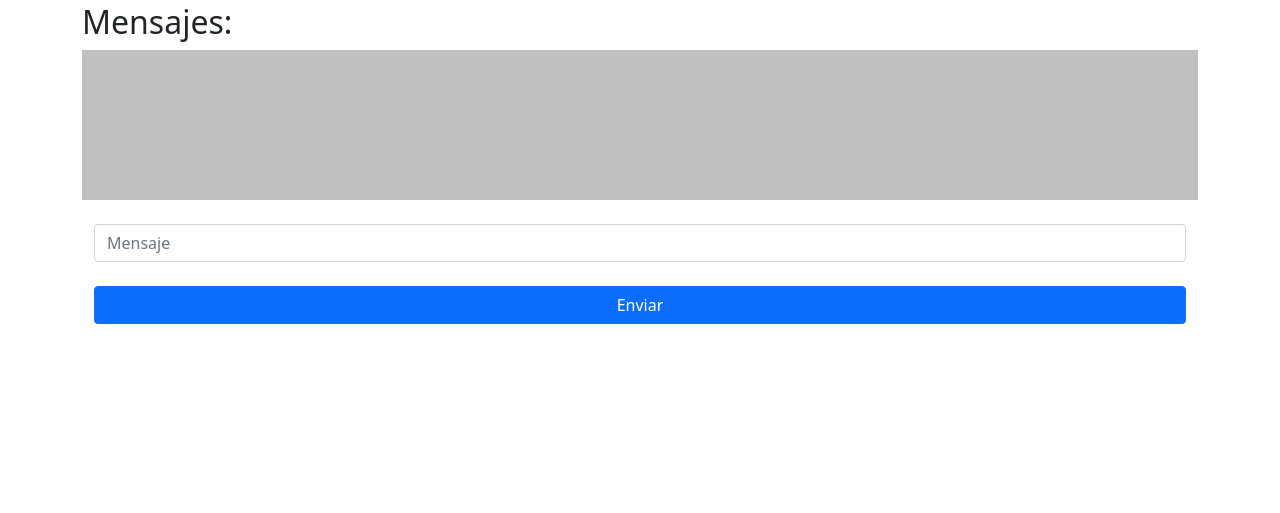
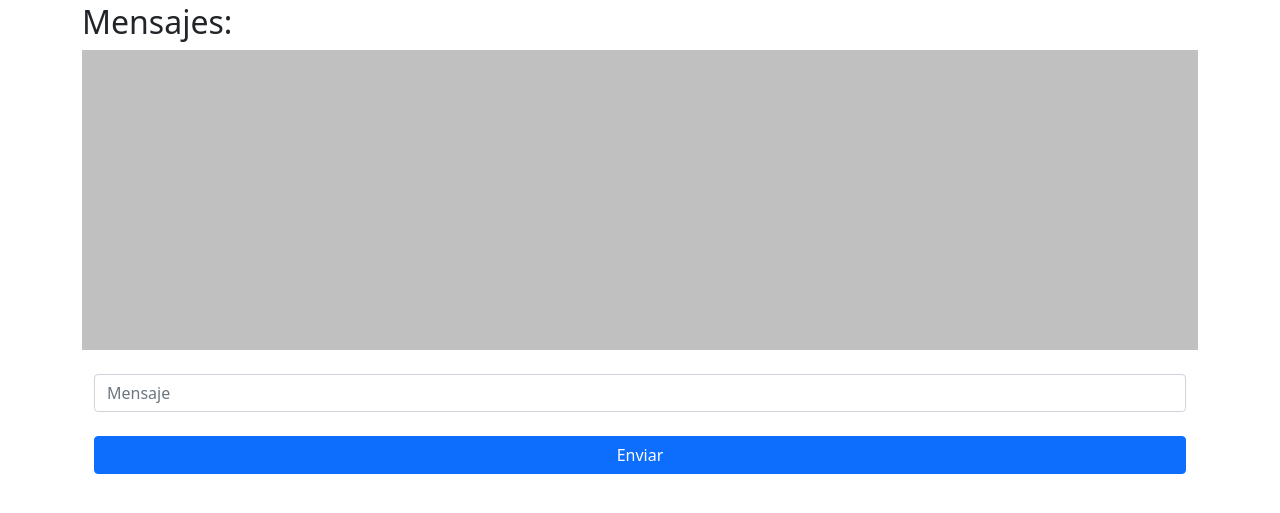
Before and after one commit to xl666/bots_web, a Django app: page /botPrueba/ in a window 1280 px wide. Shown: the part 235-748 px from the top of the page. Run offline with Django 4.2, Linux system fonts and the light colour scheme.

Commit message:
Se hace más grande el espacio del chat

```diff
--- a/app/prueba/static/css/estilo.css
+++ b/app/prueba/static/css/estilo.css
@@ -1,5 +1,5 @@
 #mensajesBox {
-    height: 150px;
+    height: 300px;
     overflow:auto;
     background-color: silver;
     -ms-overflow-style: none;
```
